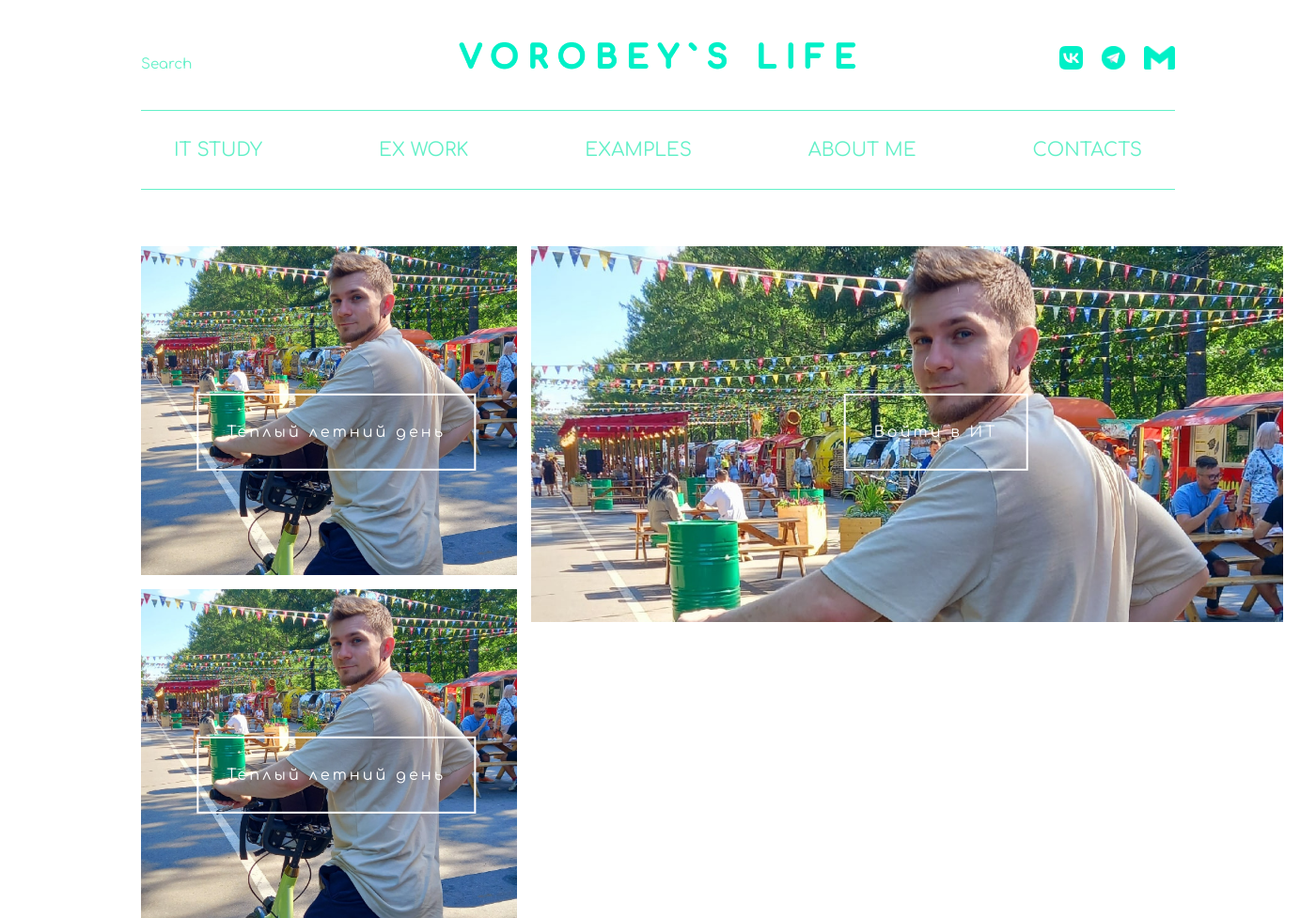
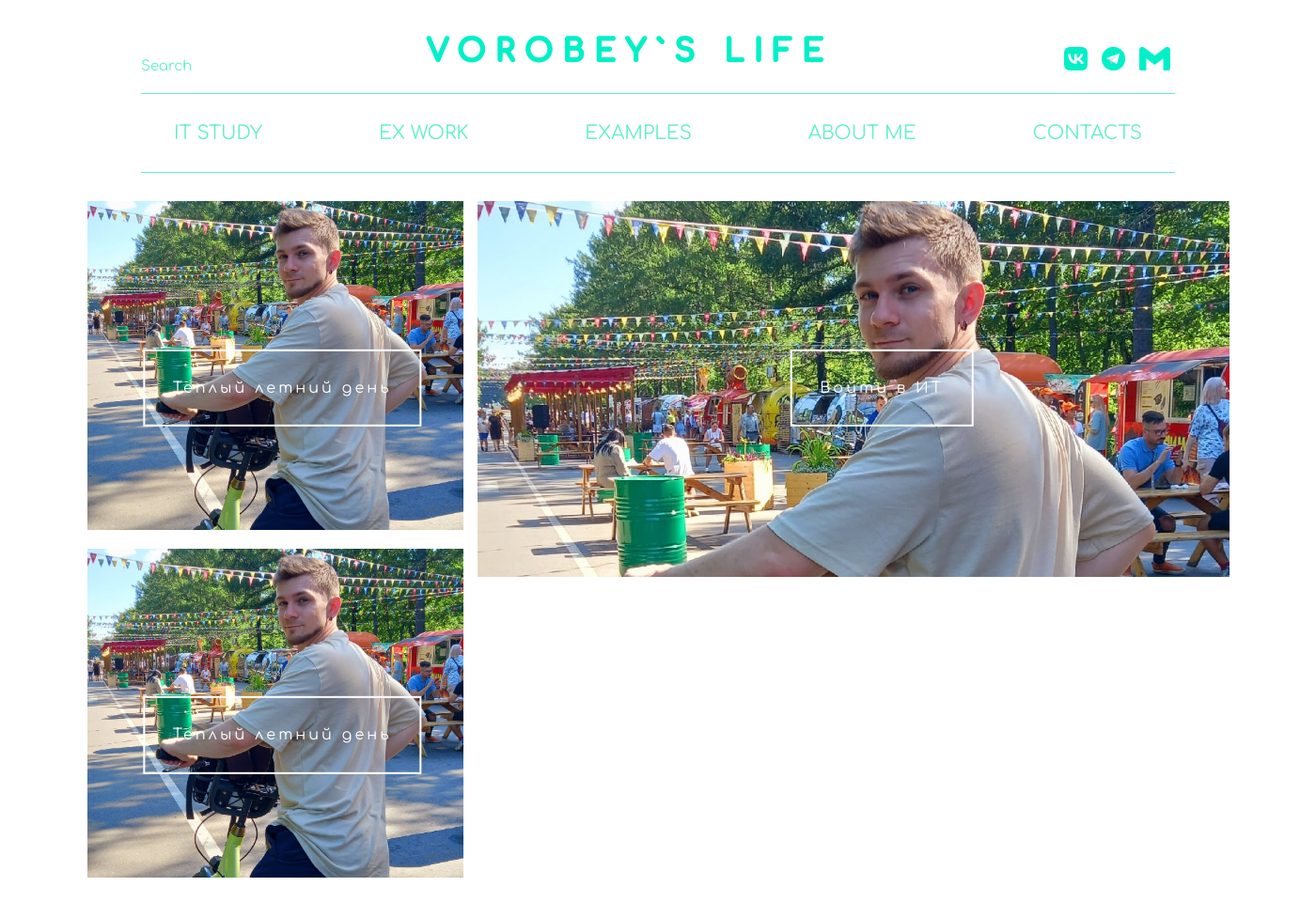
Before and after one commit to Vorobeey/my-pet-site, a Django app: page /blog/ in a window 1400 px wide. Shown: the whole page at 94% size. After the commit the page ends 934 px from the top, so only its background shows below. Run offline with Django 4.2, Linux system fonts and the light colour scheme.

Commit message:
Update .html and .css

```diff
--- a/petsite/blog/static/main.css
+++ b/petsite/blog/static/main.css
@@ -5,7 +5,7 @@ html {
 body {
     margin: 0;
 }
- main {
+main {
     display: block;
 }
 h1 {
@@ -152,37 +152,32 @@ template {
     margin: 0;
     font-family: 'Comfortaa';
     color: #63f0c8;
+    box-sizing: border-box;
 }
 .header {
-    margin: 60px 150px;
+    margin: 30px 150px;
 }
-.header-top {
-    padding-bottom: 30px;
-    border-bottom: 1px solid #63f0c8;
+.search-and-logos {
+    display: flex;
+    justify-content: space-between;
+    align-items:baseline;
 }
 .header-search {
-    text-align: left;
     cursor: pointer;
-    width: 20%;
     font-size: 15px;
 }
 .header-logo {
     text-align: center;
-    margin-top: -40px;
 }
-.logos {
-    display: flex;
-    float: right;
-}
-.logos a {
-    padding: 0px 0px 0px 20px;
-    margin-top: -38px;
+.header-logos a {
+    margin: 0px 5px;
 }
 .nav-item {
     display: flex;
+    margin-top: 20px;
     padding: 10px 10px;
+    border-top: 1px solid #63f0c8;
     border-bottom: 1px solid #63f0c8;
-    justify-content: center;
     justify-content: space-between;
 }
 .nav-item p {
@@ -196,11 +191,14 @@ template {
 .nav-item a {
     text-decoration: none;
 }
+.main {
+    margin: 0px 150px;
+}
 .main-container {
     display: flex;
+    justify-content: center;
 }
-.container1 {
-    margin: 0px 150px;
+.container-letf {
     display: flex;
     position: relative;
     justify-content: left;
@@ -261,8 +259,7 @@ template {
 .blog2:hover .blog1-text-center {
     background-color:#63f0c8
 }
-.container2 {
-    margin: 0px -150px;
+.container-right {
     display: flex;
     position: relative;
     justify-content: right;
--- a/petsite/blog/templates/index.html
+++ b/petsite/blog/templates/index.html
@@ -13,16 +13,16 @@
 <body>
     <header class="header">
         <div class="header-top">
-            <div class="header-search">
-                <p>Search</p>
-            </div>
-            <div class="header-logo">
-                <img src="../static/img/logo.png" alt="logo" height="45px">
-            </div>
-            <div class="logos">
-                <a href="https://vk.com" target="_blank"><img src="../static/img/vk-icon.png" alt="vk" height="25px"></a>
-                <a href="https://t.me/Vorobeeeeey" target="_blank"><img src="../static/img/tg-icon.png" alt="tg" height="25px"></a>
-                <a href="mailto:vorobeytvgame@gmail.com"><img src="../static/img/gmail-icon.png" alt="gmail" height="25px"></a>
+            <div class="search-and-logos">
+                <div class="header-search">Search</div>
+                <div class="header-logo">
+                    <img src="../static/img/logo.png" alt="logo" height="45px">
+                </div>
+                <div class="header-logos">
+                    <a href="https://vk.com" target="_blank"><img src="../static/img/vk-icon.png" alt="vk" width="25px"></a>
+                    <a href="https://t.me/Vorobeeeeey" target="_blank"><img src="../static/img/tg-icon.png" alt="tg" width="25px"></a>
+                    <a href="mailto:vorobeytvgame@gmail.com"><img src="../static/img/gmail-icon.png" alt="gmail" height="25px"></a>
+                </div>
             </div>
         </div>
         <nav class="nav">
@@ -58,7 +58,7 @@
 
     <main class="main">
         <div class="main-container">
-            <div class="container1">
+            <div class="container-left">
                 <div class="blog1">
                     <a href="#">
                     <img src="../static/img/blog1.jpg" alt="blog1">
@@ -76,7 +76,7 @@
                     </a>
                 </div>
             </div>
-            <div class="container2">
+            <div class="container-right">
                 <div class="blog3">
                     <a href="#">
                     <img src="../static/img/blog1.jpg" alt="blog3">
```
